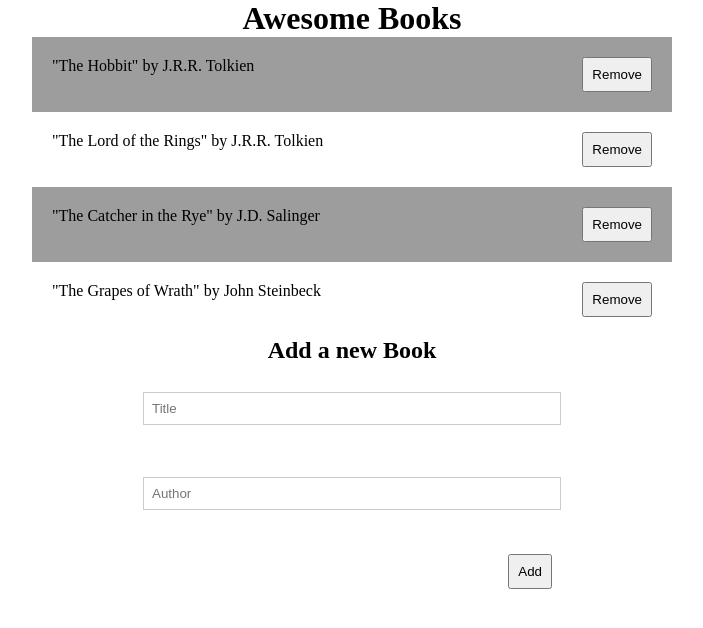
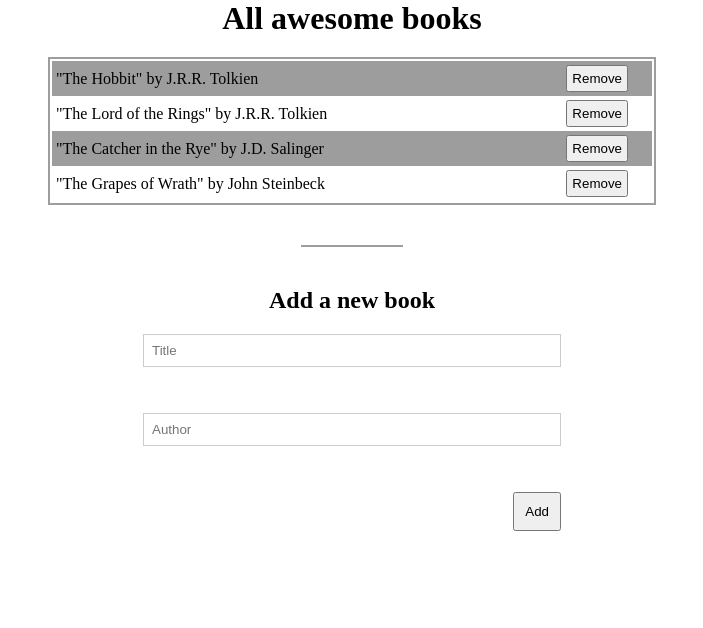
Before and after one commit to kelvinbush/Awesome-Books, a website with bundled scripts: page index.html in a window 1280 px wide. Shown: the whole page, without its empty margins (288-991 px from the left). Built offline with nearby package versions, Linux system fonts and the light colour scheme.

Commit message:
Fix styling

```diff
--- a/index.html
+++ b/index.html
@@ -7,11 +7,11 @@
     <title>Awesome Books</title>
 </head>
 <body>
-<h1>Awesome Books</h1>
+<h1>All awesome books</h1>
 <section id="book-list" class="books">
-
 </section>
-<h2>Add a new Book</h2>
+<hr>
+<h2>Add a new book</h2>
 <form id="add-book">
     <input id="title" type="text" placeholder="Title">
     <br>
--- a/js/AwesomeBooks.js
+++ b/js/AwesomeBooks.js
@@ -17,7 +17,6 @@
       this.addBook(book.title, book.author);
     });
   }
-
 
   getBooks() {
     return this.books;
--- a/js/main.js
+++ b/js/main.js
@@ -21,18 +21,6 @@
         </article>`).join('');
 }
 
-function saveBookToStorage(bookList) {
-  localStorage.setItem('bookList', JSON.stringify(bookList));
-}
-
-function getBookListFromLocalStorage() {
-  const bookListFromLocalStorage = localStorage.getItem('bookList');
-  if (bookListFromLocalStorage) {
-    return new AwesomeBooks(JSON.parse(bookListFromLocalStorage));
-  }
-  return awesomeBooks;
-}
-
 renderBookList();
 
 const addBookForm = document.querySelector('#add-book');
--- a/style.css
+++ b/style.css
@@ -1,3 +1,4 @@
+/* stylelint-disable no-descending-specificity */
 * {
   margin: 0;
   padding: 0;
@@ -7,12 +8,22 @@
   text-align: center;
 }
 
+.books {
+  border: 2px solid rgba(51, 51, 51, 0.48);
+  max-width: 600px;
+  margin: 20px auto;
+  padding: 2px;
+}
+
 .book {
   display: flex;
   justify-content: space-between;
-    max-width: 600px;
-    margin: 0 auto;
-    padding: 20px;
+  align-items: center;
+  padding: 4px;
+}
+
+.book > button {
+  margin-right: 20px;
 }
 
 .dark {
@@ -20,7 +31,7 @@
 }
 
 button {
-    padding: 8px;
+  padding: 4px;
   cursor: pointer;
 }
 
@@ -34,13 +45,21 @@
   padding: 20px;
 }
 
-  form input{
+form input {
   padding: 8px;
-    margin: 8px;
   width: 100%;
+  margin-bottom: 10px;
   border: 1px solid #ccc;
+}
+
+hr {
+  border: 1px solid rgba(51, 51, 51, 0.48);
+  width: 100px;
+  margin: 40px auto;
 }
 
 form button {
   align-self: flex-end;
+  padding: 10px;
+  margin-right: -9px;
 }
```
Lines whose indentation alone changed are shown as unchanged.
